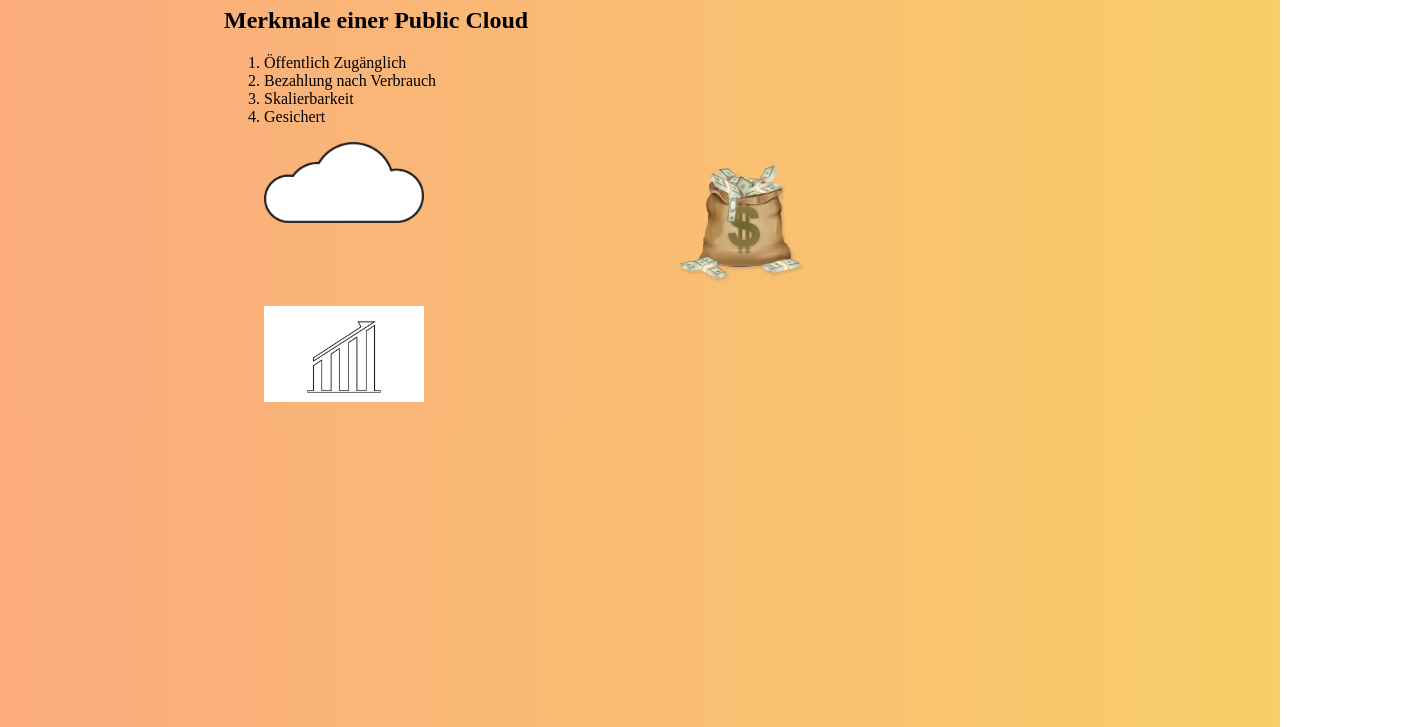
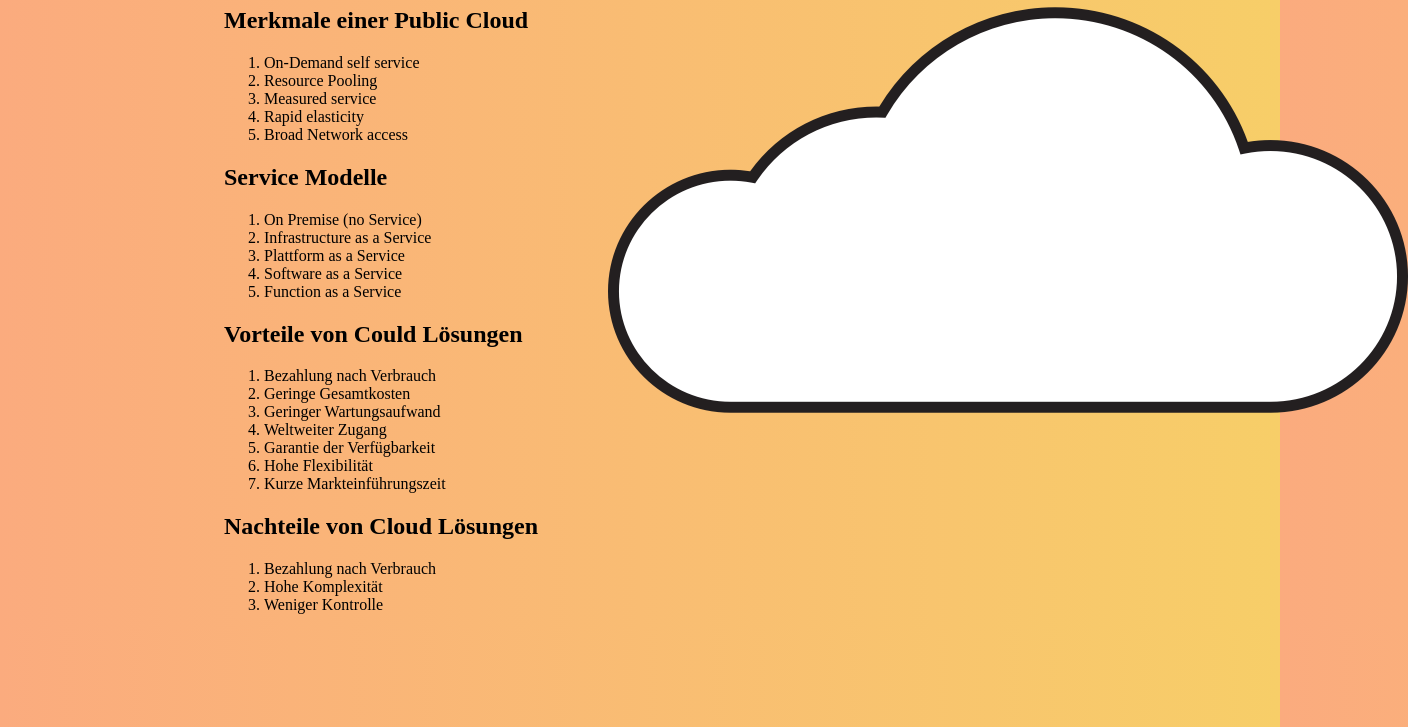
Before and after one commit to ewilliamhally/cloud, a plain HTML site: page index.html in a window 1280 px wide. Shown: the part 73-800 px from the top of the page, 1408 px wide, since content can reach past the window. Drawn offline with Linux system fonts and the light colour scheme.

Commit message:
updated information

```diff
--- a/index.html
+++ b/index.html
@@ -12,20 +12,46 @@
         <section>
             <h2>Merkmale einer Public Cloud</h2>
             <ol>
-                <li>Öffentlich Zugänglich</li>
+                <li>On-Demand self service</li>
+                <li>Resource Pooling</li>
+                <li>Measured service</li>
+                <li>Rapid elasticity</li>
+                <li>Broad Network access</li>
+            </ol>
+            <h2>Service Modelle</h2>
+            <ol>
+                <li>On Premise (no Service)</li>
+                <li>Infrastructure as a Service</li>
+                <li>Plattform as a Service</li>
+                <li>Software as a Service</li>
+                <li>Function as a Service</li>
+            </ol>
+            <h2>Vorteile von Could Lösungen</h2>
+            <ol>
                 <li>Bezahlung nach Verbrauch</li>
-                <li>Skalierbarkeit</li>
-                <li>Gesichert</li>
+                <li>Geringe Gesamtkosten</li>
+                <li>Geringer Wartungsaufwand</li>
+                <li>Weltweiter Zugang</li>
+                <li>Garantie der Verfügbarkeit</li>
+                <li>Hohe Flexibilität</li>
+                <li>Kurze Markteinführungszeit</li>
+            </ol>
+            <h2>Nachteile von Cloud Lösungen</h2>
+            <ol>
+                <li>Bezahlung nach Verbrauch</li>
+                <li>Hohe Komplexität</li>
+                <li>Weniger Kontrolle</li>
             </ol>
         </section>
-        <section>
+        <!--<section>
             <ul id="picture_grid">
                 <li><img src="cloud-outline-icon-22287.png"></li>
                 <li><img src="8932788.png"></li>
                 <li><img src="Untitled-design-5.png"></li>
                 <li><img src=""></li>
             </ul>
-        </section>
+        </section> -->
+        <div id="picture_cloud"><img src="cloud-outline-icon-22287.png"></div>
     </main>
 
 </body>
--- a/styles.css
+++ b/styles.css
@@ -15,3 +15,9 @@ body {
   #picture_grid img {
     width: 10rem;
   }
+  #picture_cloud {
+    position: absolute;
+    top: 10vh;
+    width: 10rem;
+    right: 40vw;
+  }
```
